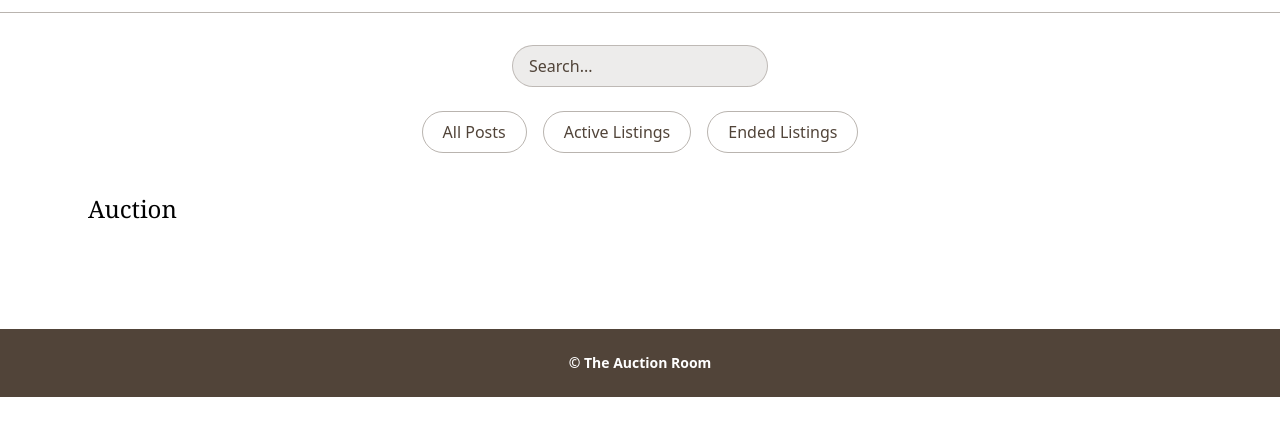
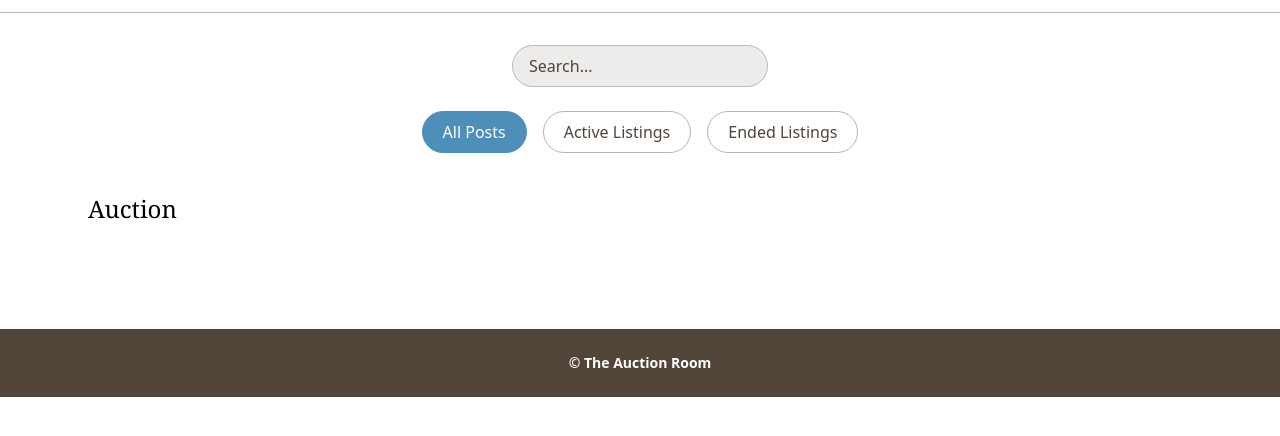
Before and after one commit to T0nj3/auction-room, a website with bundled scripts: page listings/feed.html in a window 1280 px wide. Shown: the part 82-518 px from the top of the page. Built offline with nearby package versions, Linux system fonts and the light colour scheme; no server answers.

Commit message:
The feed filter buttons were improved to clearly indicate which filter is currently active (All, Active, Ended)

```diff
--- a/js/feed/feed.js
+++ b/js/feed/feed.js
@@ -10,6 +10,21 @@ let currentPage = 1;
 const listingsPerPage = 12;
 let currentFilter = "all";
 let currentSearch = "";
+
+function updateActiveFilterButton() {
+  filterButtons.forEach((b) => {
+    const isActive = b.dataset.filter === currentFilter;
+
+    b.classList.toggle("bg-button-prime", isActive);
+    b.classList.toggle("text-white", isActive);
+    b.classList.toggle("border-button-prime", isActive);
+
+    b.classList.toggle("border-brown/40", !isActive);
+    b.classList.toggle("hover:bg-brown/10", !isActive);
+
+    b.setAttribute("aria-pressed", isActive ? "true" : "false");
+  });
+}
 
 function createCard(listing) {
   const wrapper = document.createElement("a");
@@ -51,6 +66,7 @@ function createCard(listing) {
   const price = listing.bids?.length
     ? Math.max(...listing.bids.map((b) => b.amount))
     : 0;
+
   const priceText = document.createElement("p");
   priceText.textContent = `Highest bid: ${price} credits`;
   priceText.className = "text-sm text-gray-700";
@@ -124,6 +140,7 @@ filterButtons.forEach((btn) => {
   btn.addEventListener("click", () => {
     currentFilter = btn.dataset.filter;
     currentPage = 1;
+    updateActiveFilterButton();
     renderFeed();
   });
 });
@@ -136,5 +153,6 @@ searchInput.addEventListener("input", () => {
 
 (async () => {
   allListings = await fetchAllListings();
+  updateActiveFilterButton();
   renderFeed();
 })();
--- a/listings/feed.html
+++ b/listings/feed.html
@@ -83,23 +83,24 @@
         placeholder="Search..."
         class="w-64 mx-auto rounded-full px-4 py-2 text-brown placeholder-brown bg-[#514439]/10 border border-brown/30 focus:outline-none focus:ring-2 focus:ring-button-prime transition"
       />
-      <div
-        class="flex justify-center flex-wrap gap-3 sm:gap-4 text-sm sm:text-base font-inter font-medium text-brown"
-      >
+      <div class="flex justify-center flex-wrap gap-3 sm:gap-4 text-sm sm:text-base font-inter font-medium text-brown">
         <button
           data-filter="all"
+          aria-pressed="true"
           class="filter-btn px-5 py-2 rounded-full border border-brown/40 hover:bg-brown/10 transition"
         >
           All Posts
         </button>
         <button
           data-filter="active"
+          aria-pressed="false"
           class="filter-btn px-5 py-2 rounded-full border border-brown/40 hover:bg-brown/10 transition"
         >
           Active Listings
         </button>
         <button
           data-filter="ended"
+          aria-pressed="false"
           class="filter-btn px-5 py-2 rounded-full border border-brown/40 hover:bg-brown/10 transition"
         >
           Ended Listings
```
Also changed, not shown: README.md.
